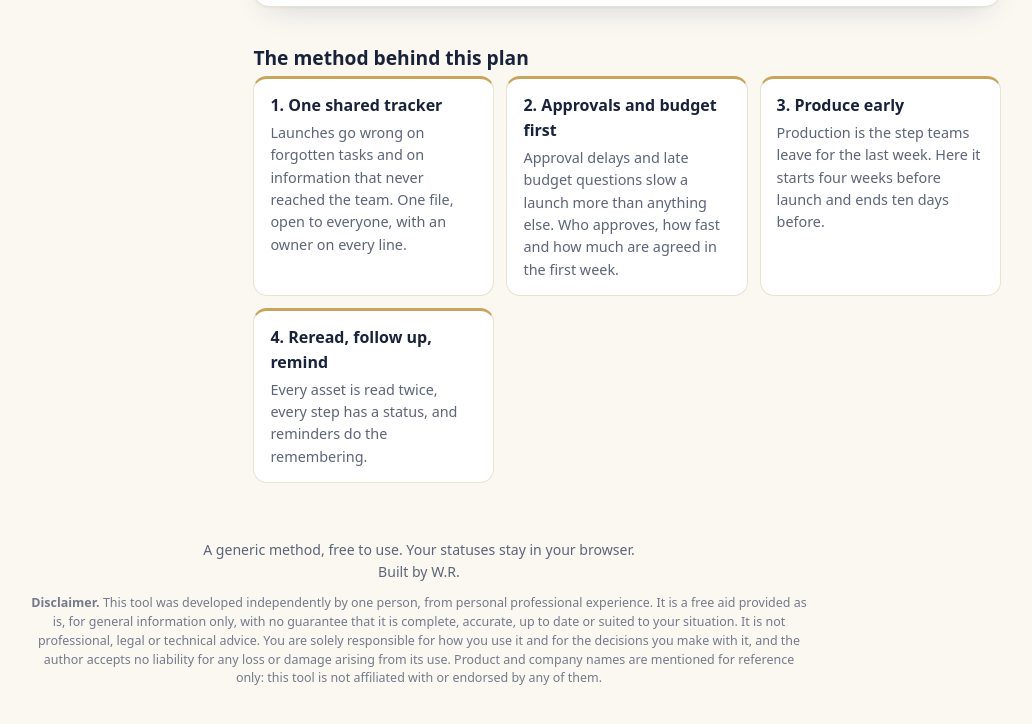
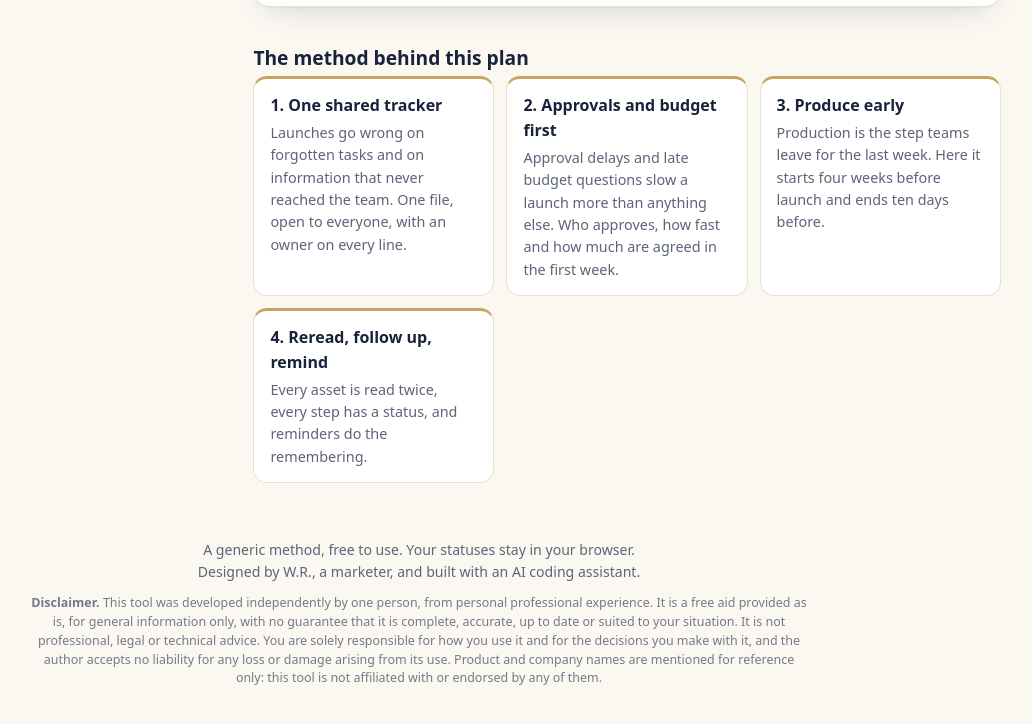
Before and after one commit to rechidwahiba-cell/launch-planner, a plain HTML site: page index.html in a window 1280 px wide. Shown: the part 1770-2494 px from the top of the page, without its empty margins (221-1253 px from the left). Drawn offline with Linux system fonts and the light colour scheme.

Commit message:
Say on the page that the tool was built with an AI assistant
Co-Authored-By: Claude Fable 5.2 <noreply@anthropic.com>

```diff
--- a/index.html
+++ b/index.html
@@ -274,7 +274,7 @@ footer a{color:var(--p1);font-weight:600;text-decoration:none}
 </main>
 
 <footer>
-  <div class="wrap">A generic method, free to use. Your statuses stay in your browser.<br>Built by W.R.</div>
+  <div class="wrap">A generic method, free to use. Your statuses stay in your browser.<br>Designed by W.R., a marketer, and built with an AI coding assistant.</div>
 <p style="max-width:820px;margin:12px auto 0;padding:0 20px;font-size:.78rem;line-height:1.5;opacity:.85"><b>Disclaimer.</b> This tool was developed independently by one person, from personal professional experience. It is a free aid provided as is, for general information only, with no guarantee that it is complete, accurate, up to date or suited to your situation. It is not professional, legal or technical advice. You are solely responsible for how you use it and for the decisions you make with it, and the author accepts no liability for any loss or damage arising from its use. Product and company names are mentioned for reference only: this tool is not affiliated with or endorsed by any of them.</p>
 </footer>
 
```
